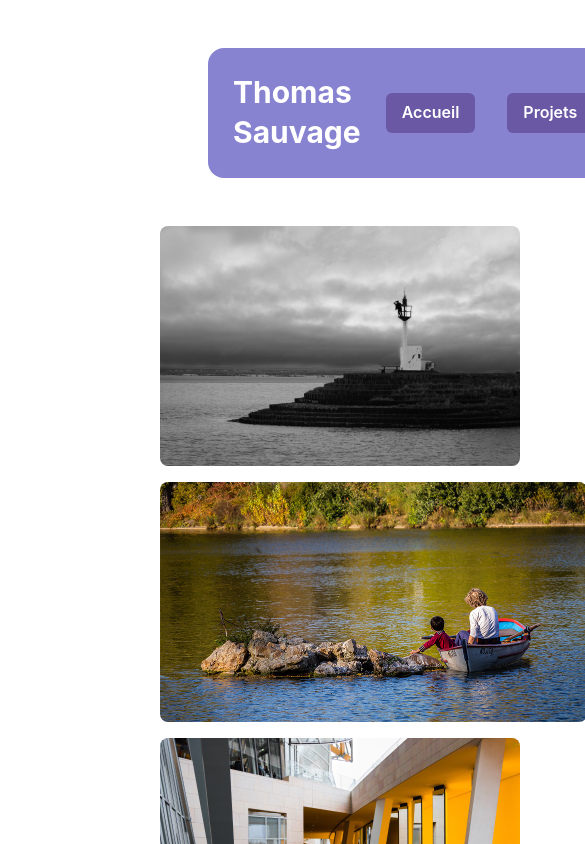
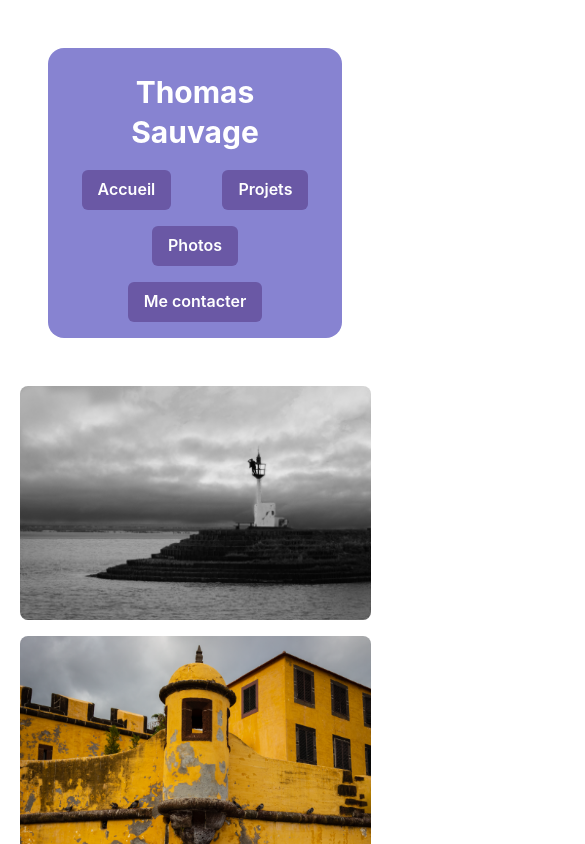
Before and after one commit to ThomasSauvage/react-website, a React (Create React App) app in the folder website/: page /pictures in a window 390 px wide. Shown: the top 844 px of the page, 585 px wide, since content can reach past the window. Built offline with nearby package versions, Linux system fonts and the light colour scheme.

Commit message:
Responsive

```diff
--- a/website/src/App.tsx
+++ b/website/src/App.tsx
@@ -45,7 +45,10 @@ export const routes: RoutePath[] = [
 const App = () => {
   return (
     <BrowserRouter>
-      <Grid marginLeft="10em" marginRight="10em">
+      <Grid
+        marginLeft={{ base: 0, md: "10em" }}
+        marginRight={{ base: 0, md: "10em" }}
+      >
         <NavBar />
         <Routes>
           {routes.map(({ path, element }) => (
--- a/website/src/pages/NavBar.tsx
+++ b/website/src/pages/NavBar.tsx
@@ -1,21 +1,29 @@
-import { Button, Flex, Heading } from "@chakra-ui/react";
+import { Button, Flex, Heading, Stack } from "@chakra-ui/react";
 import { NavLink } from "react-router-dom";
 import { routes } from "../App";
 
 export const NavBar = () => {
   return (
-    <Flex
-      flexDirection="row"
-      justifyContent="center"
-      alignItems="center"
+    <Stack
+      direction={{ base: "column", md: "row" }}
       margin="3em"
       padding="1em"
+      justify="space-around"
+      textAlign="center"
       backgroundColor="accent"
       borderRadius="1em"
     >
       <Heading color="white" margin="0.3em">
         Thomas Sauvage
       </Heading>
+
+      <Flex
+        flexDirection="row"
+        justifyContent="space-around"
+        flexWrap="wrap"
+        alignItems="center"
+        gap="1em"
+      >
         {routes.map(
           ({ name, path }) =>
             name && (
@@ -33,5 +41,6 @@ export const NavBar = () => {
             )
         )}
       </Flex>
+    </Stack>
   );
 };
--- a/website/src/pages/Pictures.tsx
+++ b/website/src/pages/Pictures.tsx
@@ -27,7 +27,8 @@ const Pic = ({ name }: { name: string }) => {
     <>
       <Image
         src={`/pics/small/${name}`}
-        height="15em"
+        height={{ base: "auto", md: "15em" }}
+        width={{ base: "90%", md: "auto" }}
         onClick={onOpen}
         borderRadius="0.5em"
       />
@@ -55,7 +56,7 @@ const Pic = ({ name }: { name: string }) => {
 
 export const Pictures = () => {
   return (
-    <Flex flexWrap="wrap" gap="1em" justifyContent="space-between">
+    <Flex flexWrap="wrap" gap="1em" justifyContent="space-around">
       {pictures.map((name) => (
         <Pic name={name} key={name} />
       ))}
```
Lines whose indentation alone changed are shown as unchanged.
